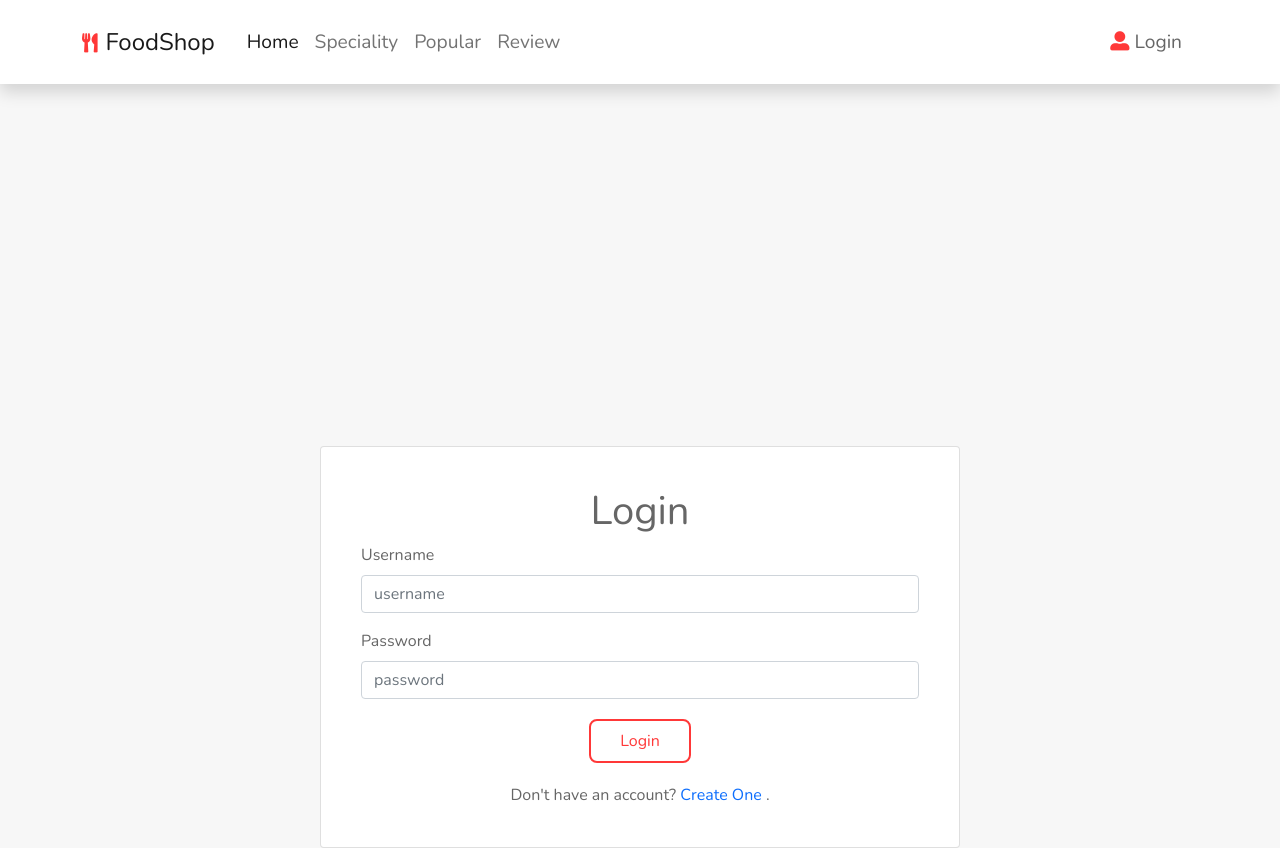
After one commit to antonin686/FoodShop, a Django app: page /login in a window 1280 px wide. The commit adds this page. Run offline with Django 3.2, Linux system fonts and the light colour scheme; some libraries are stand-ins or nearby versions.

Commit message:
Authentication added
login
register
logout

```diff
--- a/shop/admin.py
+++ b/shop/admin.py
@@ -1,5 +1,10 @@
 from django.contrib import admin
 from . import models
+
+
+@admin.register(models.Customer)
+class CustomerAdmin(admin.ModelAdmin):
+    list_per_page = 10
 
 @admin.register(models.Product)
 class ProductAdmin(admin.ModelAdmin):
--- /dev/null
+++ b/shop/templates/accounts/login.html
@@ -0,0 +1,42 @@
+{% extends 'base.html' %} {% load static %} {% block content %}
+<div class="container">
+  <div class="card login-card mx-auto">
+    <div class="card-body m-4">
+      <div class="h1 text-center">Login</div>
+      {% if error %}
+      <div class="alert alert-danger" role="alert">
+        {{ error }}
+      </div>
+      {% endif %}
+      <form method="post">
+        {% csrf_token %}
+        <div class="mb-3">
+          <label for="username" class="form-label">Username</label>
+          <input
+            type="text"
+            class="form-control"
+            name="username"
+            placeholder="username"
+          />
+        </div>
+        <div class="mb-3">
+          <label for="password" class="form-label">Password</label>
+          <input
+            type="password"
+            class="form-control"
+            name="password"
+            placeholder="password"
+          />
+        </div>
+        <div class="text-center">
+          <button class="btn btn-custom">Login</button>
+        </div>
+      </form>
+
+      <div class="mt-3 text-center">
+        Don't have an account? <a href="{% url 'register' %}">Create One</a> .
+      </div>
+    </div>
+  </div>
+</div>
+{% endblock content %}
--- a/shop/templates/base.html
+++ b/shop/templates/base.html
@@ -50,7 +50,7 @@
               </li>
             </ul>
             <ul class="d-flex navbar-nav align-items-center">
-              <li class="nav-item">
+              <!-- <li class="nav-item mx-2">
                 <button class="btn btn-outline-danger btn-logo position-relative text-main">
                   <i class="fas fa-shopping-cart logo"></i>
                   Cart
@@ -69,33 +69,38 @@
                     <span class="visually-hidden">unread messages</span>
                   </span>
                 </button>
+              </li> -->
+              {% if user.is_authenticated %}
+              <li class="nav-item dropdown">
+                <a
+                  class="nav-link dropdown-toggle"
+                  href="#"
+                  id="navbardd"
+                  role="button"
+                  data-bs-toggle="dropdown"
+                  aria-expanded="false"
+                >
+                  <i class="fas fa-user-alt logo"></i> Welcome, {{ request.user }}
+                </a>
+                <ul class="dropdown-menu" aria-labelledby="navbardd">
+                  <li><a class="dropdown-item" href="#">Profile</a></li>
+                  <li><a class="dropdown-item" href="{% url 'logout' %}">Logout</a></li>
+                </ul>
               </li>
-              <li class="nav-item mx-2">
-                <button class="btn">
+              {% else %}
+              <li class="nav-item mx-3">
+                <a href="{% url 'login' %}">
                   <i class="fas fa-user-alt logo"></i>
-                </button>
+                  <span class="text-main">Login</span>
+                </a>
               </li>
+              {% endif %}
             </ul>
           </div>
         </div>
       </nav>
     </header>
-    <!-- <header>
-      <a href="{% url 'welcome' %}" class="logo"><i class="fas fa-utensils"></i>FoodShop</a>
-      <div id="menu-bar" class="fas fa-bars"></div>
-      <nav class="navbar">
-        <a href="#home">home</a>
-        <a href="#speciality">speciality</a>
-        <a href="#popular">popular</a>
-        <a href="#review">review</a>
-      </nav>
-      <div class="bg-red rounded-pill p-2">
-        <a class="text-light px-4" href="#">
-          Login
-        </a>
-      </div>
-    </header> -->
-    <div>{% block content %}{% endblock content %}</div>
+    <div class="body-margin">{% block content %}{% endblock content %}</div>
     <script src="{% static 'js/bootstrap.bundle.min.js' %}"></script>
     <script src="{% static 'js/axios.min.js' %}"></script>
     <script src="{% static 'js/script.js' %}"></script>
--- a/shop/templates/welcome.html
+++ b/shop/templates/welcome.html
@@ -8,7 +8,7 @@
       tempore temporibus rem amet laudantium animi optio voluptatum. Natus obcaecati
       unde porro nostrum ipsam itaque impedit incidunt rem quisquam eos!
     </p>
-    <a href="#" class="btn-custom">order now</a>
+    <a href="#" class="btn-custom">Order Now</a>
   </div>
 
   <div class="image">
--- a/shop/urls.py
+++ b/shop/urls.py
@@ -3,8 +3,11 @@ from . import views
 
 urlpatterns = [
     path('', views.welcome, name='welcome'),
-    path('category/<int:id>/products', views.category_products, name='category_products'),
-    path('products/<int:id>', views.product_detail, name='product_detail'),
+    path('category/<int:id>/products', views.categoryProducts, name='category_products'),
+    path('products/<int:id>', views.productDetail, name='product_detail'),
+    path('login', views.loginPage, name='login'),
+    path('register', views.registerUser, name='register'),
+    path('logout', views.logoutUser, name='logout'),
 
 
     #api
--- a/shop/views.py
+++ b/shop/views.py
@@ -1,6 +1,10 @@
-from django.shortcuts import render
+from django.shortcuts import redirect, render
 from django.http import HttpResponse
-from .models import Category, Product
+from django.contrib.auth import authenticate, login, logout
+from django.contrib.auth.models import Group
+from .models import Category, Product, Customer
+from .forms import RegisterForm
+
 from pprint import pprint
 
 def welcome(request):
@@ -8,7 +12,47 @@ def welcome(request):
     context = {'categories' :categories}
     return render(request, 'welcome.html', context)
 
-def category_products(request,id):
+def loginPage(request):
+    if request.method == 'POST':
+        username = request.POST.get('username')
+        password = request.POST.get('password')
+
+        user = authenticate(request, username=username, password=password)
+
+        if user is not None:
+            login(request, user)
+            return redirect('welcome')
+        else:
+            context = {
+                'error': 'Given Credentials Does not match'
+            }
+            return render(request, 'accounts/login.html', context)
+
+    return render(request, 'accounts/login.html')
+
+def registerUser(request):
+    form = RegisterForm(request.POST or None)
+
+    if request.method == 'POST':
+        pprint("POST")
+        if form.is_valid():
+            user = form.save()
+            phone = form.cleaned_data.get('phone')
+            group = Group.objects.get(name='customer')
+            user.groups.add(group)
+            Customer.objects.create(user=user, phone=phone)
+            return redirect('login')
+
+    #pprint("dsa")
+    context = {'form': form}
+
+    return render(request, 'accounts/register.html', context)
+
+def logoutUser(request):
+    logout(request)
+    return redirect('login')
+
+def categoryProducts(request,id):
     category = Category.objects.get(pk=id)
     products = category.product_set.all()
     #pprint(products)
@@ -18,7 +62,7 @@ def category_products(request,id):
         }
     return render(request, 'category_products.html', context)
 
-def product_detail(request, id):
+def productDetail(request, id):
     product = Product.objects.get(pk=id)
     context = { 'product': product }
     return render(request, 'product_detail.html', context)
--- a/static/css/default.css
+++ b/static/css/default.css
@@ -14,7 +14,6 @@
   outline: none;
   border: none;
   text-decoration: none;
-  text-transform: capitalize;
   transition: all 0.2s linear;
 }
 
@@ -61,13 +60,18 @@ a {
   color: #fff;
 }
 
-
 .bg-white{
   background-color: #fff;
 }
 
+.login-card{
+  margin-top: 40%;
+  max-width: 40rem !important;
+}
 
-
+.errorlist li {
+  color: var(--red);
+}
 
 .heading {
   text-align: center;
@@ -83,12 +87,32 @@ a {
 }
 
 .btn-custom {
+  background-color: #fff; /* Green */
+  border: none;
+  color: var(--red);
+  padding: 0.5rem 1.8rem;
+  text-align: center;
+  text-decoration: none;
+  display: inline-block;
+  font-size: 16px;
+  margin: 4px 2px;
+  transition-duration: 0.3s;
+  cursor: pointer;
+  border: 2px solid var(--red);
+  border-radius: .5rem;
+}
+
+.btn-custom:hover {
+  background-color: var(--red); /* Green */
+  color: white;
+}
+
+/* .btn-custom {
   display: inline-block;
   padding: 0.5rem 1.8rem;
   border: 0.2rem solid var(--red);
   color: var(--red);
   cursor: pointer;
-  /* font-size: 1.7rem; */
   border-radius: 0.5rem;
   position: relative;
   overflow: hidden;
@@ -115,7 +139,7 @@ a {
 
 .btn-custom:hover {
   color: #fff;
-}
+} */
 
 
 
@@ -521,7 +545,6 @@ header .navbar a:hover {
   margin: 1rem 0;
   font-size: 1.7rem;
   color: #333;
-  text-transform: none;
   border: 0.1rem solid rgba(0, 0, 0, 0.3);
   border-radius: 0.5rem;
   width: 49%;
@@ -599,7 +622,7 @@ header .navbar a:hover {
 }
 
 .body-margin {
-  /* margin-top: 4rem !important; */
+  margin-top: 5rem !important;
 }
 
 /* media queries  */
```
Also changed, not shown: shop/forms.py (added, +18 -0 lines), shop/models.py (+7 -0 lines), shop/templates/accounts/register.html (added, +25 -0 lines), db.sqlite3, shop/migrations/0014_customer.py (added), shop/migrations/0015_alter_customer_phone.py (added).
